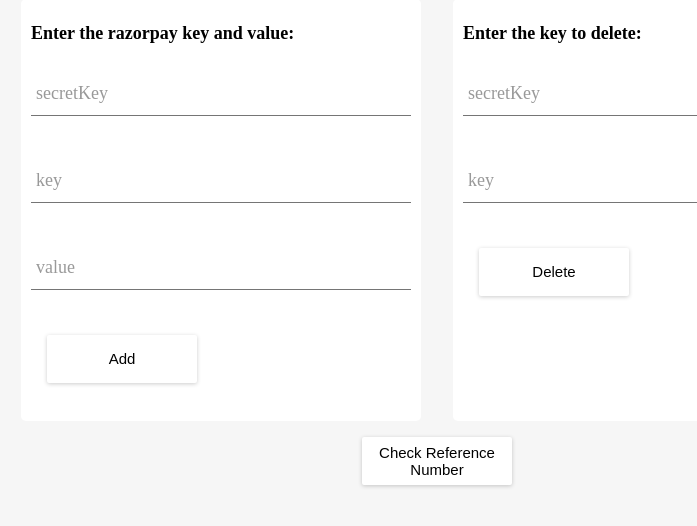
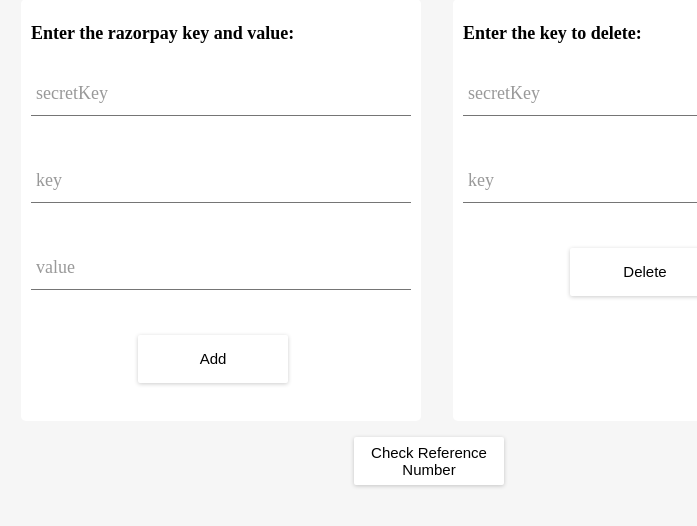
Before and after one commit to EverestBoy/razorpay-details, a FastAPI app: page /addkey in a window 1280 px wide. Shown: the part 150-676 px from the top of the page, without its empty margins (203-900 px from the left). Run offline with FastAPI, Linux system fonts and the light colour scheme.

Commit message:
changed css

```diff
--- a/static/styles.css
+++ b/static/styles.css
@@ -251,7 +251,6 @@ input:focus~.highlight {
     height: 48px;
     text-align: center;
 
-    margin-left: 16px;
     margin-right: 16px;
     margin-bottom: 16px;
     cursor: pointer;
--- a/templates/addKey.html
+++ b/templates/addKey.html
@@ -32,7 +32,10 @@
                     <span class="bar"></span>
                     <label>value</label>
                 </div>
-                <button class="btn" type="submit">Add</button>
+                <div class="row">
+                    <button class="btn" type="submit">Add</button>
+                </div>
+
             </form>
             </p>
         </div>
@@ -53,7 +56,9 @@
                     <span class="bar"></span>
                     <label>key</label>
                 </div>
-                <button class="btn" type="submit">Delete</button>
+                <div class="row">
+                    <button class="btn" type="submit">Delete</button>
+                </div>
             </form>
             </p>
         </div>
--- a/templates/form.html
+++ b/templates/form.html
@@ -1,7 +1,10 @@
 <html lang="en">
 
 <head>
-    <title>Razor pay details</title><link href="http://54.88.50.67/static/styles.css" rel="stylesheet">
+    <title>Razor pay details</title>
+    <!-- <link href="http://54.88.50.67/static/styles.css" rel="stylesheet"> -->
+
+    <link href="{{ url_for('static', path='/styles.css') }}" rel="stylesheet">
 </head>
 
 <body>
```
